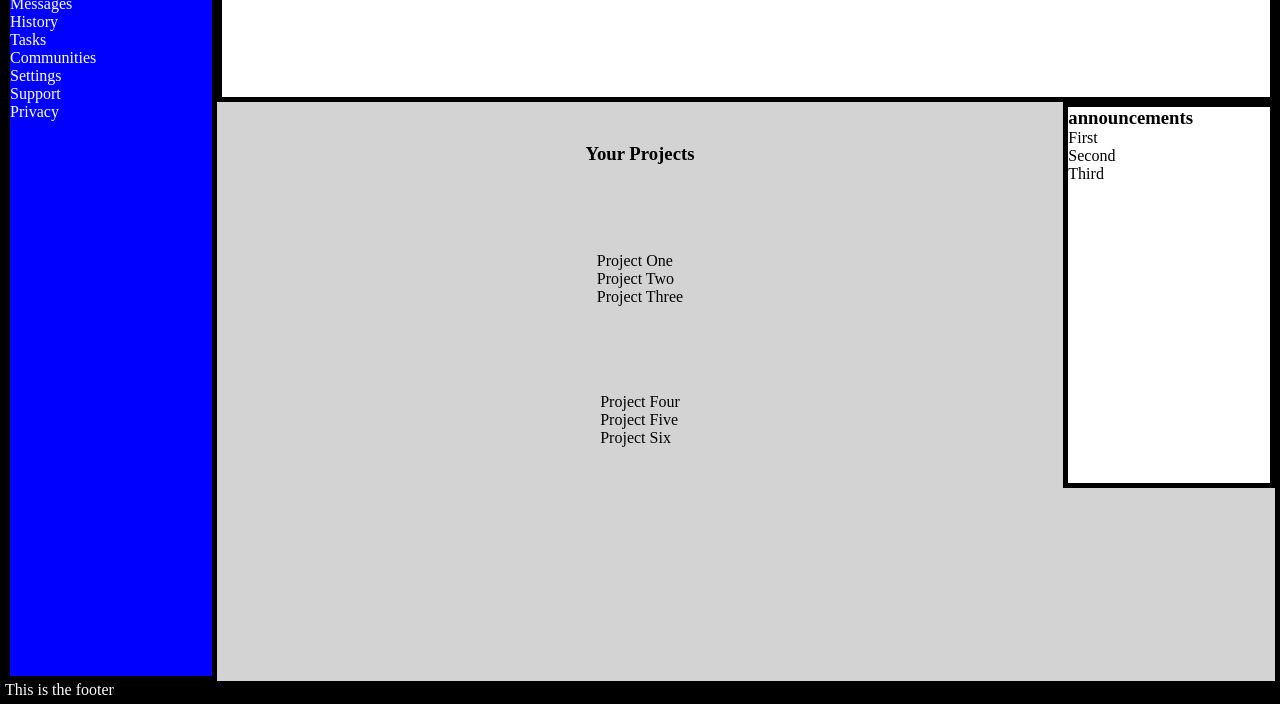
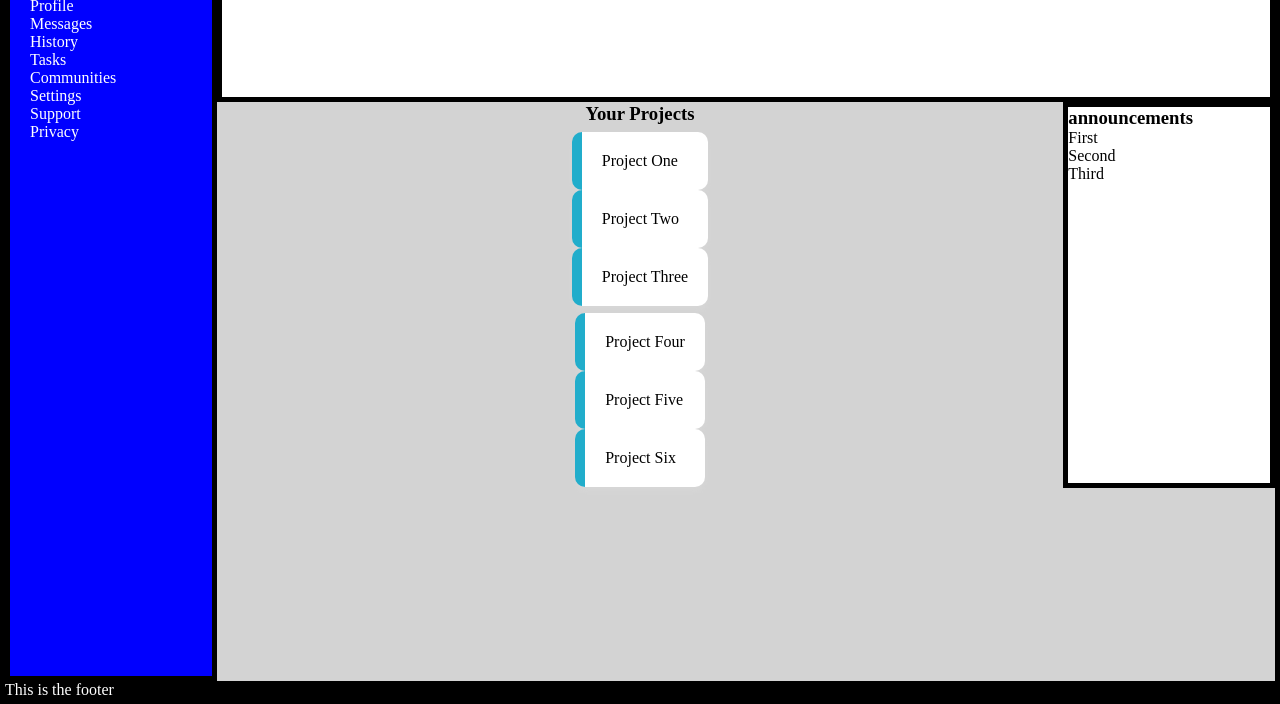
Before and after one commit to Gcraft13/dashboard, a plain HTML site: page index.html in a window 1280 px wide. Shown: the part 96-800 px from the top of the page. Drawn offline with Linux system fonts and the light colour scheme.

Commit message:
add styles for .content cards

```diff
--- a/styles.css
+++ b/styles.css
@@ -24,14 +24,20 @@
   background-color: blue;
   border: 5px solid black;
   color: white;
+
+  position: sticky;
+  padding: 20px 0px 0px 20px;
+}
+
+#sidebar ul {
   list-style-type: none;
 }
 
 .main {
   display: grid;
   grid-area: 2/2/4/3;
-  grid-template-columns: 1fr, 1fr;
-  grid-template-rows: 1fr, 1fr, 1fr;
+  grid-template-columns: 3fr, 1fr;
+
   align-items: center;
   justify-items: center;
   gap: 5px;
@@ -43,6 +49,18 @@
   grid-area: 2/3/4/3;
 }
 
+.content-card {
+  /* width: clamp(400px, calc(50% - 24px), 1000px);
+  height: 250px; */
+  background-color: white;
+  border-left: 10px #21adcb solid;
+  padding: 20px;
+  border-radius: 10px;
+  display: flex;
+  flex-direction: column;
+  box-shadow: 0px 5px 5px rgb(214, 214, 214);
+}
+
 footer {
   background-color: black;
   grid-column: span 5;
```
